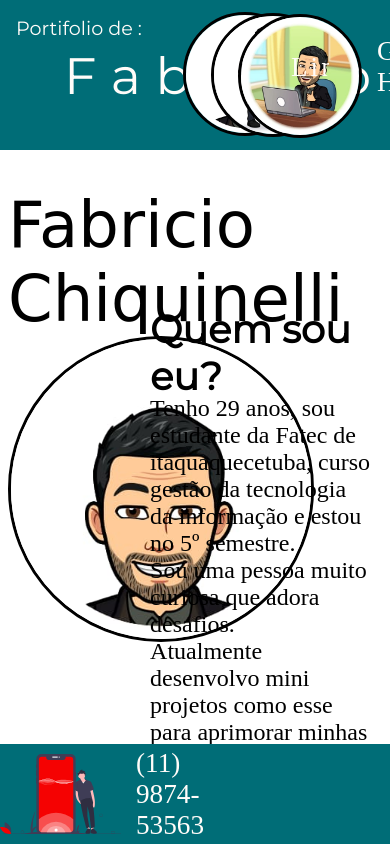
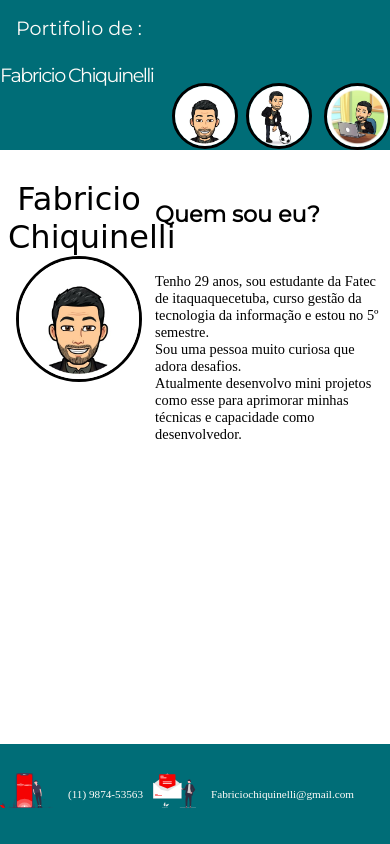
Before and after one commit to chiquinelli/Portifolio, a plain HTML site: page index.html in a window 390 px wide. Drawn offline with Linux system fonts and the light colour scheme; a web font is replaced by a local one.

Commit message:
foi feito o responsivo para celular

```diff
--- a/css/home.css
+++ b/css/home.css
@@ -4,10 +4,12 @@
     --letra--de--mao2: 'Vibur', cursive;
     --letra--texto: 'Montserrat', sans-serif;
 }
-body{
+
+body {
     box-sizing: border-box;
-    padding: 150px ,0,0,0;
+    padding: 150px, 0, 0, 0;
 }
+
 header {
     width: 100%;
     background-color: #006d77;
@@ -17,6 +19,7 @@ header {
     left: 0%;
     top: 0;
 }
+
 .texto-nome {
     font-size: 3.2rem;
     display: flex;
@@ -27,10 +30,11 @@ header {
     color: #fffcf9;
     letter-spacing: 0.9rem;
 }
+
 /* .menu-logo{
 
 } */
-.logo-eu{
+.logo-eu {
     height: 118px;
     border: solid;
     border-radius: 100%;
@@ -39,7 +43,8 @@ header {
     top: 12px;
 
 }
-.logo-esporte{
+
+.logo-esporte {
     height: 118px;
     border: solid;
     border-radius: 118%;
@@ -47,7 +52,8 @@ header {
     left: 54%;
     top: 13px;
 }
-.logo-job{
+
+.logo-job {
     height: 118px;
     border: solid;
     border-radius: 100%;
@@ -56,24 +62,27 @@ header {
     top: 14px;
     image-rendering: -webkit-optimize-contrast;
 }
-.logo:hover{
+
+.logo:hover {
     opacity: 0.4;
     cursor: pointer;
 }
 
-.texto-canto{
+.texto-canto {
     font-size: 1.2rem;
-    letter-spacing:normal;
+    letter-spacing: normal;
     position: absolute;
     left: 1rem;
     top: 1rem;
 }
-.letra:hover{
+
+.letra:hover {
     transform: scale(1.5);
     transition-duration: 1s;
     color: #63AFAD;
     cursor: pointer;
 }
+
 ul {
     margin: 0rem 5rem 1rem 0.5rem;
     width: 60%;
@@ -81,11 +90,13 @@ ul {
     justify-content: flex-end;
     align-items: center;
 }
+
 li {
     padding: 1rem 0.5rem 1rem 3rem;
     width: 13%;
     content-visibility: auto;
 }
+
 li:hover {
     color: #006D77;
     cursor: pointer;
@@ -117,7 +128,8 @@ li:hover {
     /* height: 100vh; */
     width: 100%;
     display: flex;
-     padding-top: 140px;  /*Padding para compensar o Header */
+    padding-top: 140px;
+    /*Padding para compensar o Header */
 }
 
 .conteudo-imagem {
@@ -127,8 +139,9 @@ li:hover {
     width: 38%;
     /* padding: 50px 0 30px 70px; */
     text-align: center;
-    margin:40px 0 30px 0;
+    margin: 40px 0 30px 0;
 }
+
 /* .conteudo-imagem:hover{
 
 
@@ -145,10 +158,12 @@ li:hover {
     border: solid;
     border-radius: 100%;
 }
+
 .imagem:hover {
     transition-duration: 1s;
     transform: scale(1.1);
 }
+
 /* Falta mecher aqui que esta jogando os itens para o lado */
 .conteudo-texto {
     align-self: center;
@@ -180,7 +195,8 @@ li:hover {
     font-size: 1.5rem;
     display: flex;
 }
-footer{
+
+footer {
     width: 100%;
     background-color: #006d77;
     height: 100px;
@@ -192,20 +208,157 @@ bottom: 0;
     font-size: 1.7rem;
     color: #fffcf9;
 }
-a{
+
+a {
     text-decoration: none;
     color: #fffcf9;
 }
-.rodape-logo{
+
+.rodape-logo {
 
     height: 80px;
     align-self: center;
     margin-right: 15px;
 }
-.tel{
+
+.tel {
     align-self: center;
     margin-right: 500px;
 }
-.email{
+
+.email {
     align-self: center;
 }
+
+@media screen and (max-width: 600px) {
+    .texto-nome {
+        font-size: 1.2rem;
+        display: flex;
+        align-items: center;
+        margin-left: 0;
+        width: 40%;
+        font-family: var(--letra--texto);
+        color: #fffcf9;
+        letter-spacing: -0.1rem;
+    }
+
+    .texto-canto {
+        font-size: 1.2rem;
+        letter-spacing: normal;
+        position: absolute;
+
+    }
+
+    .logo-eu {
+        height: 60px;
+        border: solid;
+        border-radius: 100%;
+        position: fixed;
+        left: 44%;
+        top: 83px;
+    }
+
+    .logo-esporte {
+        height: 60px;
+        border: solid;
+        border-radius: 100%;
+        position: fixed;
+        left: 63%;
+        top: 83px;
+    }
+
+    .logo-job {
+        height: 61px;
+        border: solid;
+        border-radius: 100%;
+        position: fixed;
+        left: 83%;
+        top: 83px;
+        image-rendering: -webkit-optimize-contrast;
+    }
+ul{
+    display: none;
+
+}
+    .texto-link {
+        display: none;
+    }
+
+    .conteudo-nome {
+        font-size: 2rem;
+    }
+
+    .conteudo-imagem {
+
+        width: 38%;
+        text-align: center;
+        margin: 32px 5px 30px 0;
+    }
+
+    .imagem {
+        height: 120px;
+        border: solid;
+        border-radius: 100%;
+    }
+
+    .conteudo-texto {
+        align-self: center;
+        height: 500px;
+        padding: 30px 0 0 0;
+        width: 60%;
+    }
+
+    .conteudo-titulo {
+        font-size: 1.4rem;
+        font-family: var(--letra--texto);
+        font-weight: bold;
+        display: flex;
+        height: 50px;
+        transition-duration: 1s;
+    }
+
+    .conteudo-paragrafo {
+        font-size: 0.9rem;
+
+    }
+    footer {
+        display: inline-flex;
+        width: 100%;
+        background-color: #006d77;
+        height: 100px;
+        /* display: flex; */
+        position: fixed;
+        -webkit-box-align: center;
+        display: -webkit-inline-box;
+        left: 0%;
+        bottom: 0;
+        color: #fffcf9;
+    }
+
+    .rodape-logo {
+        height: 35px;
+        align-self: center;
+
+    }
+
+    .tel {
+
+        font-size: 0.7rem;
+        display: table-cell;
+
+    }
+
+
+a {
+    align-self: center;
+    text-decoration: none;
+    color: #fffcf9;
+    margin-right: 10px;
+}
+.email {
+    align-self: center;
+    font-size: 0.7rem;
+}
+
+
+}
```
Also changed, not shown: 1 other file. Lines whose indentation alone changed are shown as unchanged.
